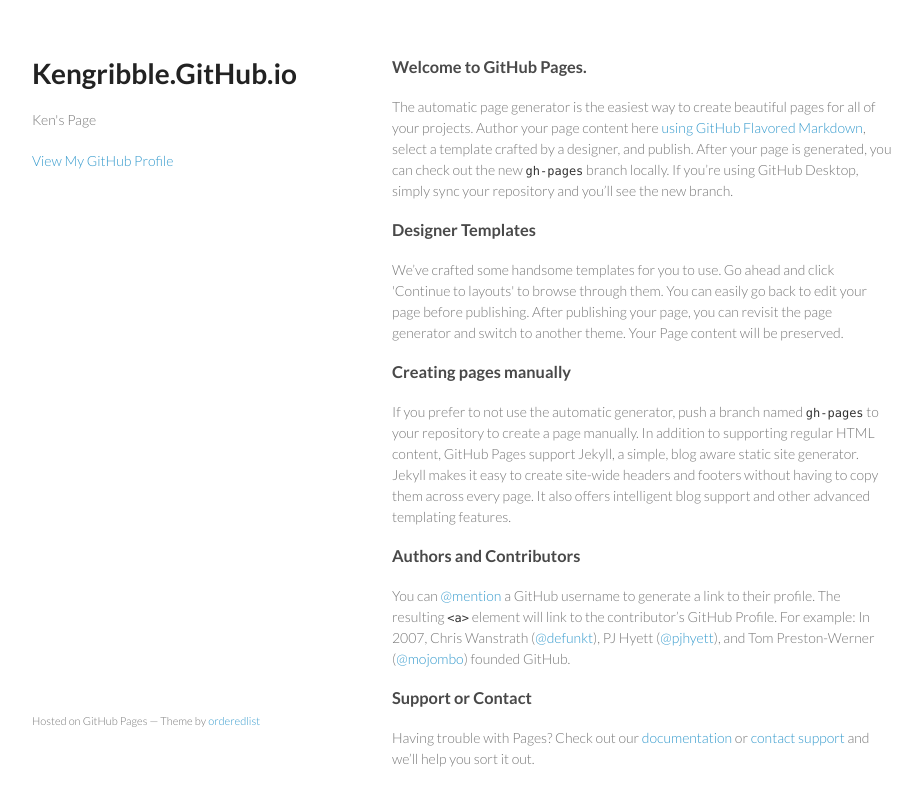
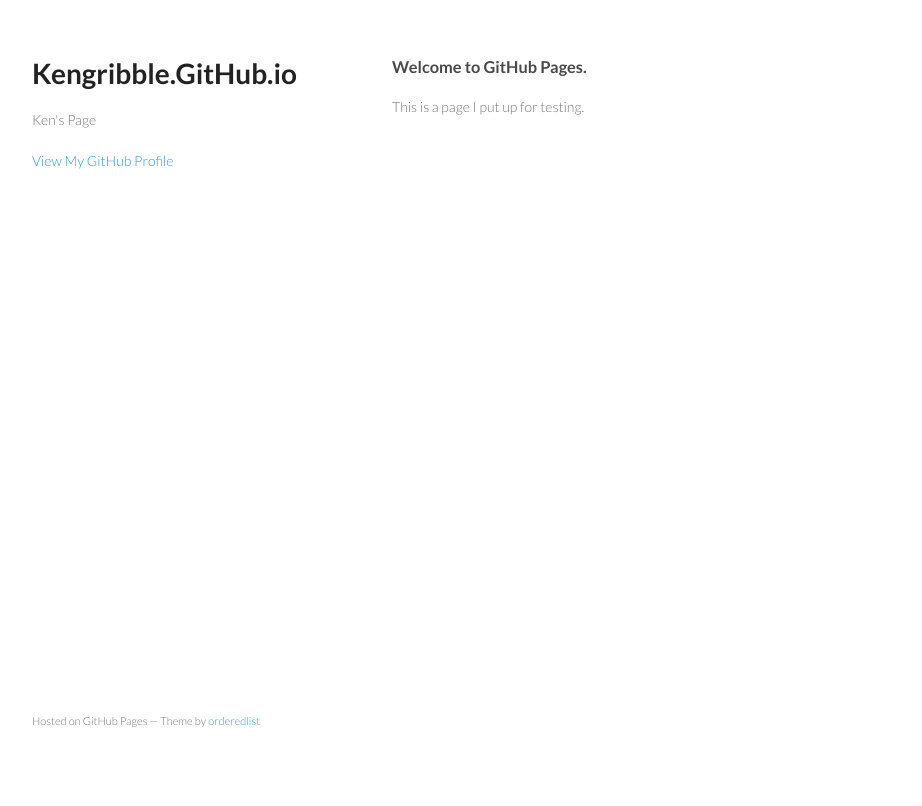
Before and after one commit to kengribble/kengribble.github.io, a plain HTML site: page index.html in a window 1280 px wide. Shown: the whole page, without its empty margins (178-1100 px from the left). Drawn offline with Linux system fonts and the light colour scheme.

Commit message:
Customized

```diff
--- a/index.html
+++ b/index.html
@@ -26,27 +26,8 @@
         <h3>
 <a id="welcome-to-github-pages" class="anchor" href="#welcome-to-github-pages" aria-hidden="true"><span class="octicon octicon-link"></span></a>Welcome to GitHub Pages.</h3>
 
-<p>The automatic page generator is the easiest way to create beautiful pages for all of your projects. Author your page content here <a href="https://guides.github.com/features/mastering-markdown/">using GitHub Flavored Markdown</a>, select a template crafted by a designer, and publish. After your page is generated, you can check out the new <code>gh-pages</code> branch locally. If you’re using GitHub Desktop, simply sync your repository and you’ll see the new branch.</p>
+<p> This is a page I put up for testing. </p>
 
-<h3>
-<a id="designer-templates" class="anchor" href="#designer-templates" aria-hidden="true"><span class="octicon octicon-link"></span></a>Designer Templates</h3>
-
-<p>We’ve crafted some handsome templates for you to use. Go ahead and click 'Continue to layouts' to browse through them. You can easily go back to edit your page before publishing. After publishing your page, you can revisit the page generator and switch to another theme. Your Page content will be preserved.</p>
-
-<h3>
-<a id="creating-pages-manually" class="anchor" href="#creating-pages-manually" aria-hidden="true"><span class="octicon octicon-link"></span></a>Creating pages manually</h3>
-
-<p>If you prefer to not use the automatic generator, push a branch named <code>gh-pages</code> to your repository to create a page manually. In addition to supporting regular HTML content, GitHub Pages support Jekyll, a simple, blog aware static site generator. Jekyll makes it easy to create site-wide headers and footers without having to copy them across every page. It also offers intelligent blog support and other advanced templating features.</p>
-
-<h3>
-<a id="authors-and-contributors" class="anchor" href="#authors-and-contributors" aria-hidden="true"><span class="octicon octicon-link"></span></a>Authors and Contributors</h3>
-
-<p>You can <a href="https://github.com/blog/821" class="user-mention">@mention</a> a GitHub username to generate a link to their profile. The resulting <code>&lt;a&gt;</code> element will link to the contributor’s GitHub Profile. For example: In 2007, Chris Wanstrath (<a href="https://github.com/defunkt" class="user-mention">@defunkt</a>), PJ Hyett (<a href="https://github.com/pjhyett" class="user-mention">@pjhyett</a>), and Tom Preston-Werner (<a href="https://github.com/mojombo" class="user-mention">@mojombo</a>) founded GitHub.</p>
-
-<h3>
-<a id="support-or-contact" class="anchor" href="#support-or-contact" aria-hidden="true"><span class="octicon octicon-link"></span></a>Support or Contact</h3>
-
-<p>Having trouble with Pages? Check out our <a href="https://help.github.com/pages">documentation</a> or <a href="https://github.com/contact">contact support</a> and we’ll help you sort it out.</p>
       </section>
       <footer>
         <p><small>Hosted on GitHub Pages &mdash; Theme by <a href="https://github.com/orderedlist">orderedlist</a></small></p>
```
